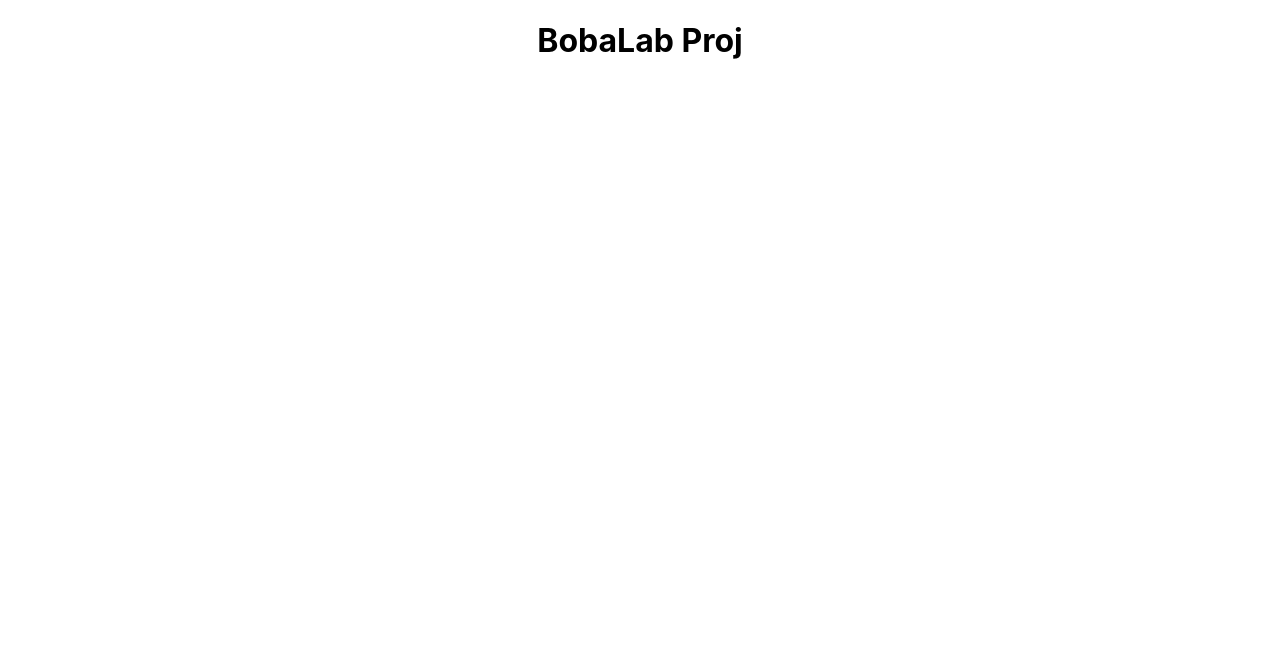
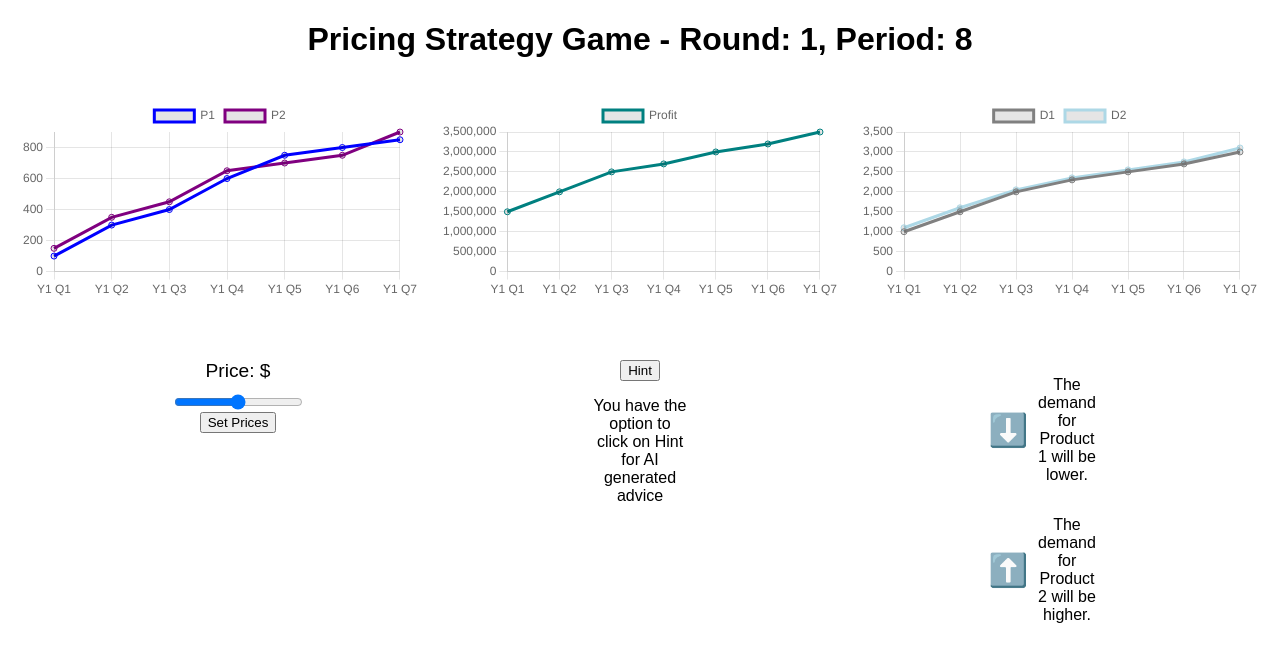
Before and after one commit to anishsasanur/HAI_Pricing, a React (Create React App) app in the folder hai_pricing/: page / in a window 1280 px wide. Shown: the top 662 px of the page. Built offline with nearby package versions, Linux system fonts and the light colour scheme; the HTML template or start-up script is replaced by a standard one.

Commit message:
worked on graph component

```diff
--- a/hai_pricing/package.json
+++ b/hai_pricing/package.json
@@ -6,7 +6,9 @@
     "@testing-library/jest-dom": "^5.17.0",
     "@testing-library/react": "^13.4.0",
     "@testing-library/user-event": "^13.5.0",
+    "chart.js": "^4.4.0",
     "react": "^18.2.0",
+    "react-chartjs-2": "^5.2.0",
     "react-dom": "^18.2.0",
     "react-scripts": "5.0.1",
     "web-vitals": "^2.1.4"
--- a/hai_pricing/src/App.css
+++ b/hai_pricing/src/App.css
@@ -36,3 +36,29 @@
     transform: rotate(360deg);
   }
 }
+.chartContainer {
+  display: flex;
+  justify-content: space-between;
+  width: 100%;
+  padding: 20px 0;
+}
+
+.controlsContainer {
+  display: flex;
+  justify-content: space-between;
+  width: 100%;
+  max-width: 1200px;
+  margin: 20px auto;
+}
+
+
+.priceControl, .hintsContainer, .signalsContainer {
+  flex-basis: 33%; /* Each section will try to take up 1/3 of the container's width */
+  box-sizing: border-box; /* To make sure padding and border are included in the width */
+  padding: 0 10px; /* Adds some space around the content of each section */
+}
+.priceControl, .hintsContainer, .signalsContainer {
+  display: flex;
+  flex-direction: column;
+  align-items: center; /* Center aligns items vertically */
+}
--- a/hai_pricing/src/App.js
+++ b/hai_pricing/src/App.js
@@ -1,10 +1,32 @@
 import './App.css';
+import  { ChartComponent, PriceControl, HintSection, SignalsSection } from './ChartComponents';
+
+
 
 function App() {
   return (
-    <div className="App">
-        <h1>BobaLab Proj</h1>
+<div className="App">
+    <h1>Pricing Strategy Game - Round: 1, Period: 8</h1>
+
+    <div className="chartContainer">
+        <ChartComponent />
     </div>
+
+    <div className="controlsContainer">
+        <div className="priceControl">
+            <PriceControl/>
+        </div>
+
+        <div className="hintsContainer">
+          <HintSection/>
+        </div>
+
+        <div className="signalsContainer">
+          <SignalsSection/>
+        </div>
+    </div>
+</div>
+
   );
 }
 
--- /dev/null
+++ b/hai_pricing/src/ChartComponents/index.js
@@ -0,0 +1,108 @@
+import React from 'react';
+import { Line } from 'react-chartjs-2';  // Assuming you're using line charts
+import './styles.css';
+import Chart from 'chart.js/auto';
+
+
+function ChartComponent(props) {
+    const pricesData = {
+        labels: ['Y1 Q1', 'Y1 Q2', 'Y1 Q3', 'Y1 Q4', 'Y1 Q5', 'Y1 Q6', 'Y1 Q7'],
+        datasets: [
+          {
+            label: 'P1',
+            data: [100, 300, 400, 600, 750, 800, 850], // example data
+            borderColor: 'blue',
+            fill: false
+          },
+          {
+            label: 'P2',
+            data: [150, 350, 450, 650, 700, 750, 900], // example data
+            borderColor: 'purple',
+            fill: false
+          }
+          // Add more datasets as needed
+        ]
+      };
+      const options = {
+        responsive: true,
+        scales: {
+          y: {
+            beginAtZero: true
+          }
+        }
+      };
+      const profitData = {
+        labels: ['Y1 Q1', 'Y1 Q2', 'Y1 Q3', 'Y1 Q4', 'Y1 Q5', 'Y1 Q6', 'Y1 Q7'],
+        datasets: [{
+            label: 'Profit',
+            data: [1500000, 2000000, 2500000, 2700000, 3000000, 3200000, 3500000],
+            borderColor: 'teal',
+            fill: false
+        }]
+    };
+
+    const demandData = {
+        labels: ['Y1 Q1', 'Y1 Q2', 'Y1 Q3', 'Y1 Q4', 'Y1 Q5', 'Y1 Q6', 'Y1 Q7'],
+        datasets: [
+            {
+                label: 'D1',
+                data: [1000, 1500, 2000, 2300, 2500, 2700, 3000],
+                borderColor: 'gray',
+                fill: false
+            },
+            {
+                label: 'D2',
+                data: [1100, 1600, 2050, 2350, 2550, 2750, 3100],
+                borderColor: 'lightblue',
+                fill: false
+            }
+        ]
+    };
+  return (
+    <div className="chartContainer">
+        <div className="chartWrapper">
+            <Line data={pricesData} options={options} />
+        </div>
+        <div className="chartWrapper">
+            <Line data={profitData} options={options} />
+        </div>
+        <div className="chartWrapper">
+            <Line data={demandData} options={options} />
+        </div>
+    </div>
+  );
+}
+function PriceControl({ product, price }) {
+  return (
+    <div className="price-control">
+      <div className="price-display">
+        {product} Price: ${price}
+      </div>
+      <input type="range" min="100" max="1000" value={price} />
+      <button>Set Prices</button>
+    </div>
+  );
+}
+function HintSection() {
+  return (
+    <div className="hint-section">
+      <button>Hint</button>
+      <p>You have the option to click on Hint for AI generated advice</p>
+    </div>
+  );
+}
+function SignalsSection() {
+  return (
+    <div className="signals-section">
+      <div>
+        <span className="down-arrow">⬇️</span>
+        <p>The demand for Product 1 will be lower.</p>
+      </div>
+      <div>
+        <span className="up-arrow">⬆️</span>
+        <p>The demand for Product 2 will be higher.</p>
+      </div>
+    </div>
+  );
+}
+export { ChartComponent, PriceControl, HintSection, SignalsSection };
--- /dev/null
+++ b/hai_pricing/src/ChartComponents/styles.css
@@ -0,0 +1,55 @@
+/* This ensures the entire viewport height is taken by the container */
+body, html {
+  height: 100%;
+  margin: 0;
+  font-family: Arial, sans-serif;
+}
+
+.App {
+  height: 100%;  /* take the full height of its parent */
+  display: flex;  /* activate flexbox */
+  flex-direction: column;  /* elements are stacked vertically */
+}
+
+/* This will be the container for your graphs */
+.chartContainer {
+  display: flex;  /* activate flexbox */
+  height: 50%;    /* take up half the screen height */
+  width: 100%;    /* take up the full width of its parent */
+  justify-content: space-between;  /* space out the child elements */
+  align-items: center;  /* center the child items vertically */
+}
+
+/* This ensures each chart takes up an even amount of space */
+.chartContainer > div {
+  flex: 1;  /* all children take up an equal width */
+  padding: 0 10px;  /* some padding to avoid the charts sticking together */
+}
+.chartWrapper {
+  width: 33%;  /* Ensures each graph takes up 1/3 of the container's width */
+  padding: 0 10px;  /* some spacing around each chart */
+}
+.price-control,
+.hint-section,
+.signals-section {
+  display: flex;
+  flex-direction: column;
+  align-items: center;
+  width: 25%;  /* each section takes up a quarter of the width */
+  padding: 20px;
+}
+
+.price-display {
+  font-size: 1.2rem;
+  margin-bottom: 10px;
+}
+
+.signals-section div {
+  display: flex;
+  align-items: center;
+}
+
+.signals-section span {
+  font-size: 2rem;
+  margin-right: 10px;
+}
--- /dev/null
+++ b/hai_pricing/src/ChartComponents/utils.js
@@ -0,0 +1,3 @@
+export function transformData(data) {
+    // Logic for data transformation...
+  }
--- /dev/null
+++ b/package.json
@@ -0,0 +1,6 @@
+{
+  "dependencies": {
+    "chart.js": "^4.4.0",
+    "react-chartjs-2": "^5.2.0"
+  }
+}
```
Also changed, not shown: hai_pricing/src/index.css (line endings or trailing spaces), 2 other files (tests, documents, lock files or other folders).
